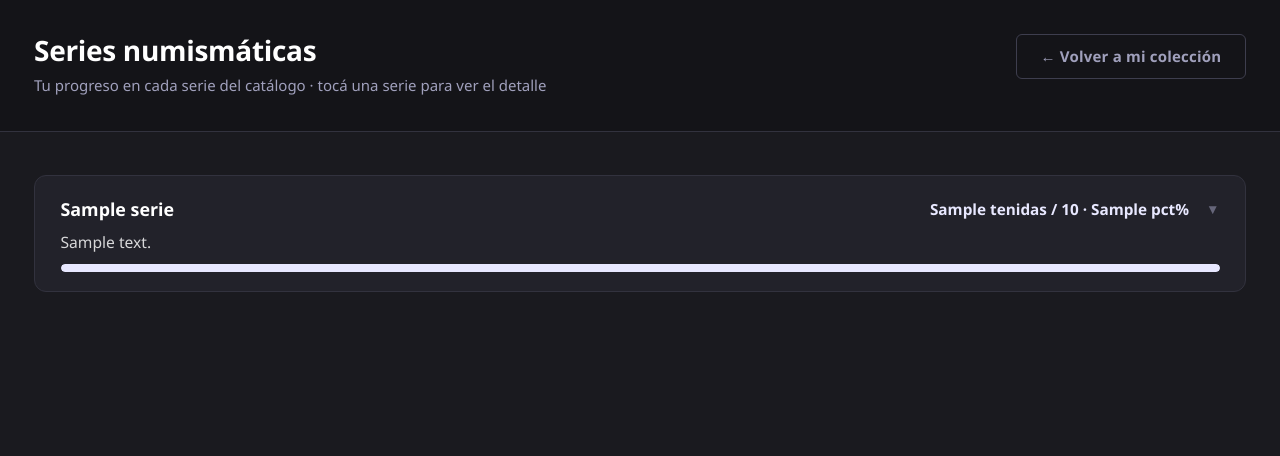
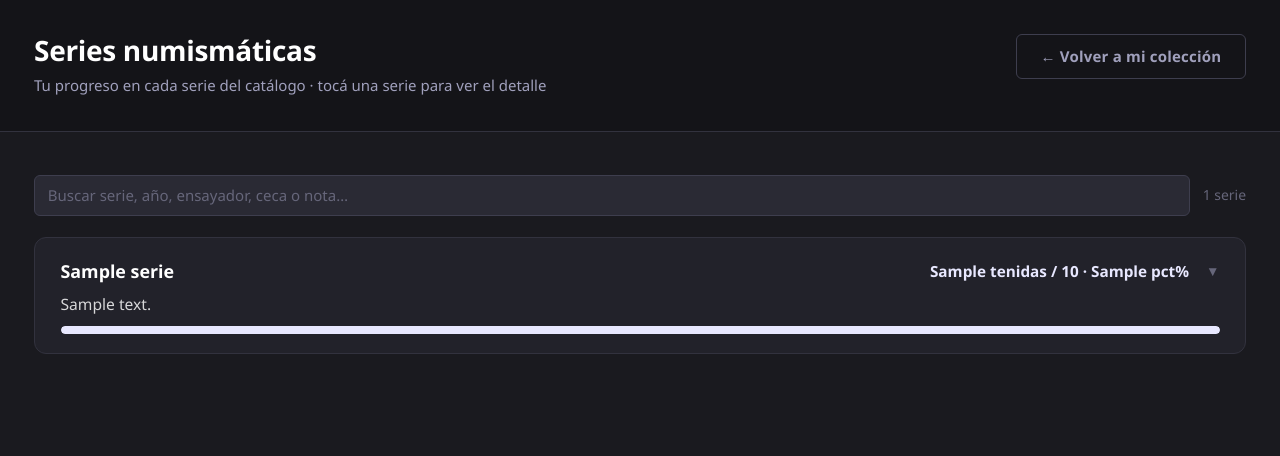
Before and after one commit to angelops1998/numisbol, a Python web app: template app/templates/coleccion/series.html in a window 1280 px wide. Shown: the part 70-526 px from the top of the page. Run offline with Jinja, Linux system fonts and the light colour scheme; the template is opened without the code that fills it: most values are stand-ins (such as "Sample title", 1, 10 or a date in 2020).

Commit message:
Buscador en /coleccion/series
Filtra en vivo (sin recargar) por nombre y descripción de la serie, y
también por año, ensayador, ceca, tirada o nota de cada variante. Cuando
la coincidencia está en las variantes, la serie se abre sola mostrando
solo las filas que coinciden. Ignora tildes y mayúsculas.

Co-Authored-By: Claude Opus 5 <noreply@anthropic.com>

```diff
--- a/app/templates/coleccion/_serie_tabla.html
+++ b/app/templates/coleccion/_serie_tabla.html
@@ -16,7 +16,8 @@
             {% for v in serie.variantes %}
             {% set la_tengo = v.id in tengo %}
             {% set es_esta = current_id is defined and current_id == v.id %}
-            <tr style="border-bottom:1px solid var(--border);
+            <tr data-vsearch="{{ v.anio or '' }} {{ v.ensayador or '' }} {{ v.ceca or '' }} {{ v.mintage or '' }} {{ v.nota or '' }}"
+                style="border-bottom:1px solid var(--border);
                        {% if es_esta %}background:rgba(124,58,237,.12);
                        {% elif la_tengo %}background:rgba(74,222,128,.06);{% endif %}">
                 <td style="padding:.55rem .6rem;white-space:nowrap">
--- a/app/templates/coleccion/series.html
+++ b/app/templates/coleccion/series.html
@@ -10,6 +10,11 @@
 .serie-chevron { transition:transform .2s; color:var(--text-dim); flex-shrink:0; font-size:.8rem; }
 .serie-card[open] .serie-chevron { transform:rotate(180deg); }
 .serie-body { padding:0 1.5rem 1.25rem; }
+.serie-toolbar { display:flex; align-items:center; gap:.75rem; flex-wrap:wrap; margin-bottom:1.25rem; }
+.serie-toolbar .filter-input { flex:1; min-width:200px; }
+.serie-count { font-size:.82rem; color:var(--text-dim); white-space:nowrap; }
+.serie-hits { font-size:.75rem; font-weight:700; color:var(--accent); white-space:nowrap; }
+.serie-card[hidden], .serie-card tr[hidden] { display:none; }
 </style>
 {% endblock %}
 
@@ -34,10 +39,21 @@
             <div style="font-size:2.5rem;margin-bottom:.75rem">📚</div>
             <p>Todavía no hay series en el catálogo.</p>
         </div>
+        {% else %}
+        <div class="serie-toolbar">
+            <input type="search" id="serieSearch" class="filter-input" autocomplete="off"
+                   placeholder="Buscar serie, año, ensayador, ceca o nota…">
+            <span class="serie-count" id="serieCount">{{ progreso|length }} serie{{ 's' if progreso|length != 1 }}</span>
+        </div>
         {% endif %}
 
+        <div id="serieNoResults" hidden style="text-align:center;padding:3rem 1rem;color:var(--text-dim)">
+            <div style="font-size:2.5rem;margin-bottom:.75rem">🔍</div>
+            <p>Ninguna serie coincide con tu búsqueda.</p>
+        </div>
+
         {% for p in progreso %}
-        <details class="serie-card">
+        <details class="serie-card" data-serie="{{ p.serie.nombre }} {{ p.serie.descripcion or '' }}">
             <summary>
                 <div style="display:flex;align-items:center;gap:1rem;flex-wrap:wrap;margin-bottom:.35rem">
                     <h2 style="font-size:1.05rem;color:var(--text-primary);margin:0;flex:1;min-width:200px">{{ p.serie.nombre }}</h2>
@@ -45,6 +61,7 @@
                         {{ p.tenidas }} / {{ p.total }}
                         {% if p.pct == 100 and p.total > 0 %}· ¡Completa! 🏆{% else %}· {{ p.pct }}%{% endif %}
                     </span>
+                    <span class="serie-hits" hidden></span>
                     <span class="serie-chevron">▼</span>
                 </div>
                 {% if p.serie.descripcion %}
@@ -69,4 +86,77 @@
 
     </div>
 </div>
+
+<script>
+(function () {
+    const input = document.getElementById('serieSearch');
+    if (!input) return;
+
+    const countEl   = document.getElementById('serieCount');
+    const noResults = document.getElementById('serieNoResults');
+
+    // Normaliza: minúsculas y sin tildes, para que "Potosi" encuentre "Potosí".
+    const TILDES = new RegExp('[\\u0300-\\u036f]', 'g');
+    const norm = s => (s || '').normalize('NFD').replace(TILDES, '').toLowerCase();
+
+    // Índice construido una sola vez.
+    const cards = [...document.querySelectorAll('.serie-card')].map(card => ({
+        el:    card,
+        hits:  card.querySelector('.serie-hits'),
+        texto: norm(card.dataset.serie),
+        filas: [...card.querySelectorAll('tbody tr')].map(tr => ({
+            el: tr, texto: norm(tr.dataset.vsearch),
+        })),
+    }));
+
+    function filtrar() {
+        const tokens = norm(input.value).split(/\s+/).filter(Boolean);
+        let visibles = 0;
+
+        for (const c of cards) {
+            if (!tokens.length) {
+                c.el.hidden = false;
+                c.el.open = false;
+                c.hits.hidden = true;
+                c.filas.forEach(f => f.el.hidden = false);
+                visibles++;
+                continue;
+            }
+
+            // ¿La serie coincide por nombre o descripción?
+            if (tokens.every(t => c.texto.includes(t))) {
+                c.el.hidden = false;
+                c.hits.hidden = true;
+                c.filas.forEach(f => f.el.hidden = false);
+                visibles++;
+                continue;
+            }
+
+            // Si no, buscamos en las variantes (combinando con el texto de la serie).
+            const coinciden = c.filas.filter(
+                f => tokens.every(t => c.texto.includes(t) || f.texto.includes(t))
+            );
+            c.filas.forEach(f => f.el.hidden = !coinciden.includes(f));
+
+            if (coinciden.length) {
+                c.el.hidden = false;
+                c.el.open = true;
+                c.hits.textContent = coinciden.length + ' variante' + (coinciden.length !== 1 ? 's' : '');
+                c.hits.hidden = false;
+                visibles++;
+            } else {
+                c.el.hidden = true;
+                c.el.open = false;
+                c.hits.hidden = true;
+            }
+        }
+
+        countEl.textContent = visibles + ' serie' + (visibles !== 1 ? 's' : '');
+        noResults.hidden = visibles > 0;
+    }
+
+    input.addEventListener('input', filtrar);
+    input.addEventListener('search', filtrar);   // click en la "x" del type=search
+})();
+</script>
 {% endblock %}
```
